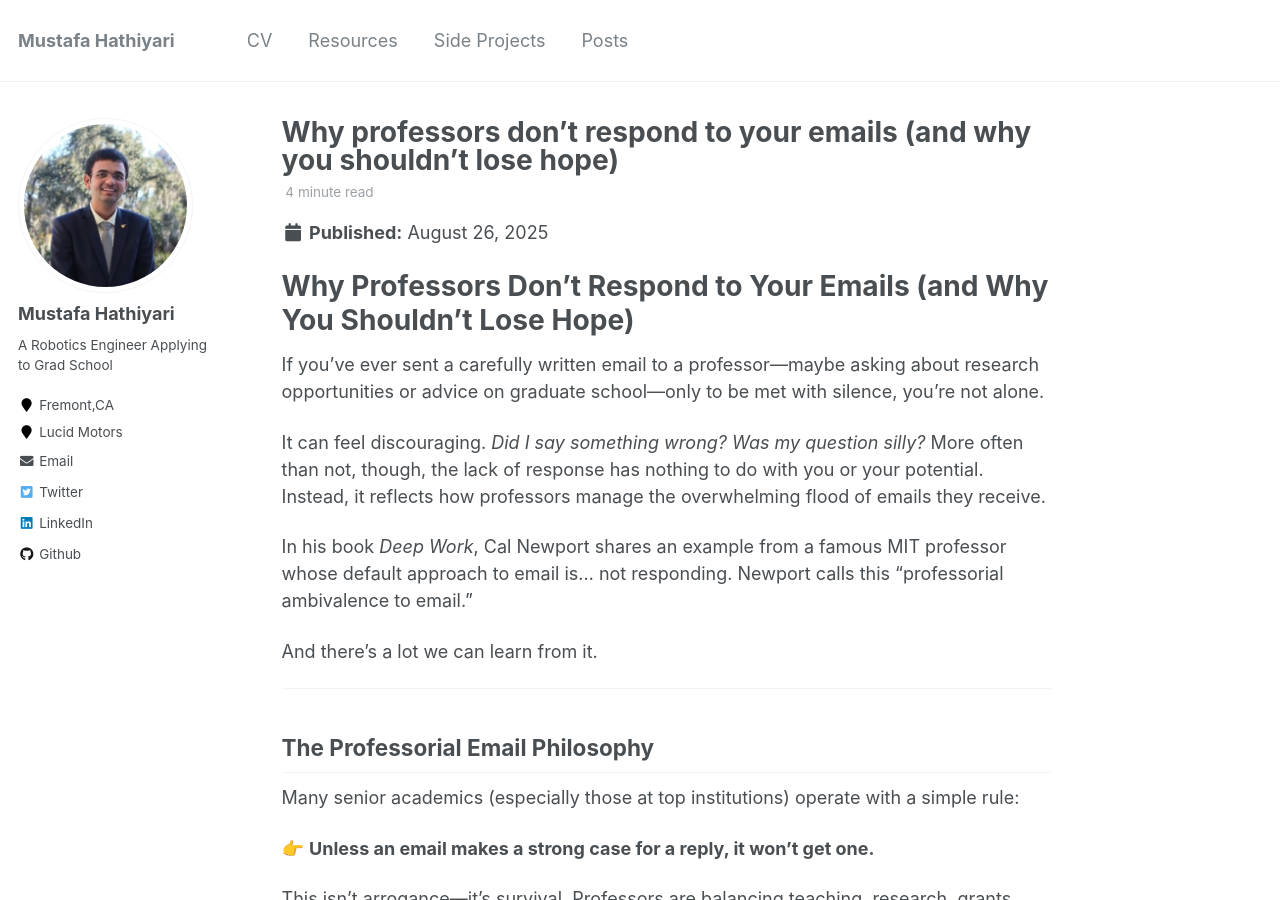
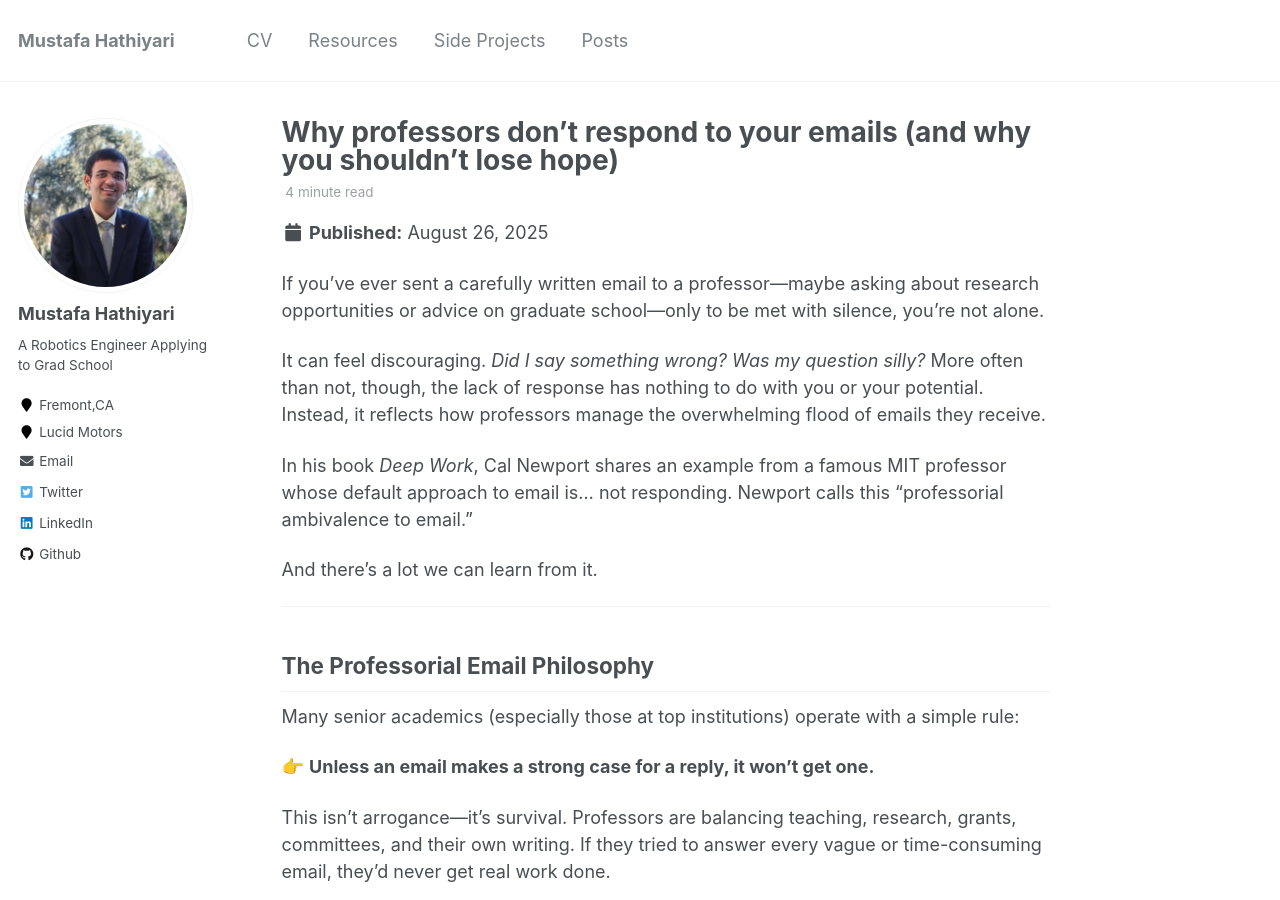
Before and after one commit to mhathiyari/mhathiyari.github.io, a Jekyll site: the page built from _posts/2025-08-26-Why Professors Don’t Respond to Your Emails (and Why You Shouldn’t Lose Hope).md, in a window 1280 px wide and 900 px high. Built offline with Jekyll 4.4.1, drawn with Linux system fonts in a browser that asks for light colours.

Commit message:
Update 2025-08-26-Why Professors Don’t Respond to Your Emails (and Why You Shouldn’t Lose Hope).md

```diff
--- a/_posts/2025-08-26-Why Professors Don’t Respond to Your Emails (and Why You Shouldn’t Lose Hope).md
+++ b/_posts/2025-08-26-Why Professors Don’t Respond to Your Emails (and Why You Shouldn’t Lose Hope).md
@@ -1,5 +1,3 @@
-# Why Professors Don’t Respond to Your Emails (and Why You Shouldn’t Lose Hope)
-
 If you’ve ever sent a carefully written email to a professor—maybe asking about research opportunities or advice on graduate school—only to be met with silence, you’re not alone.
 
 It can feel discouraging. *Did I say something wrong? Was my question silly?* More often than not, though, the lack of response has nothing to do with you or your potential. Instead, it reflects how professors manage the overwhelming flood of emails they receive.
```
